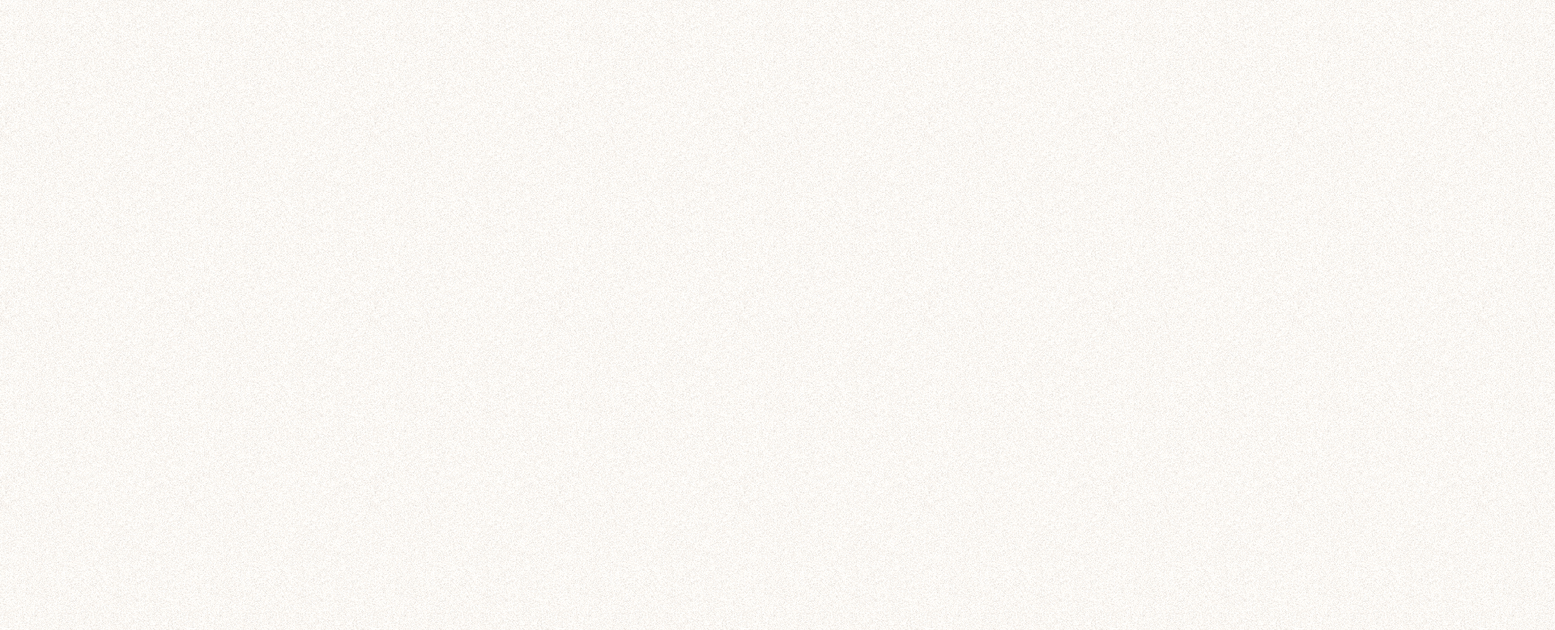
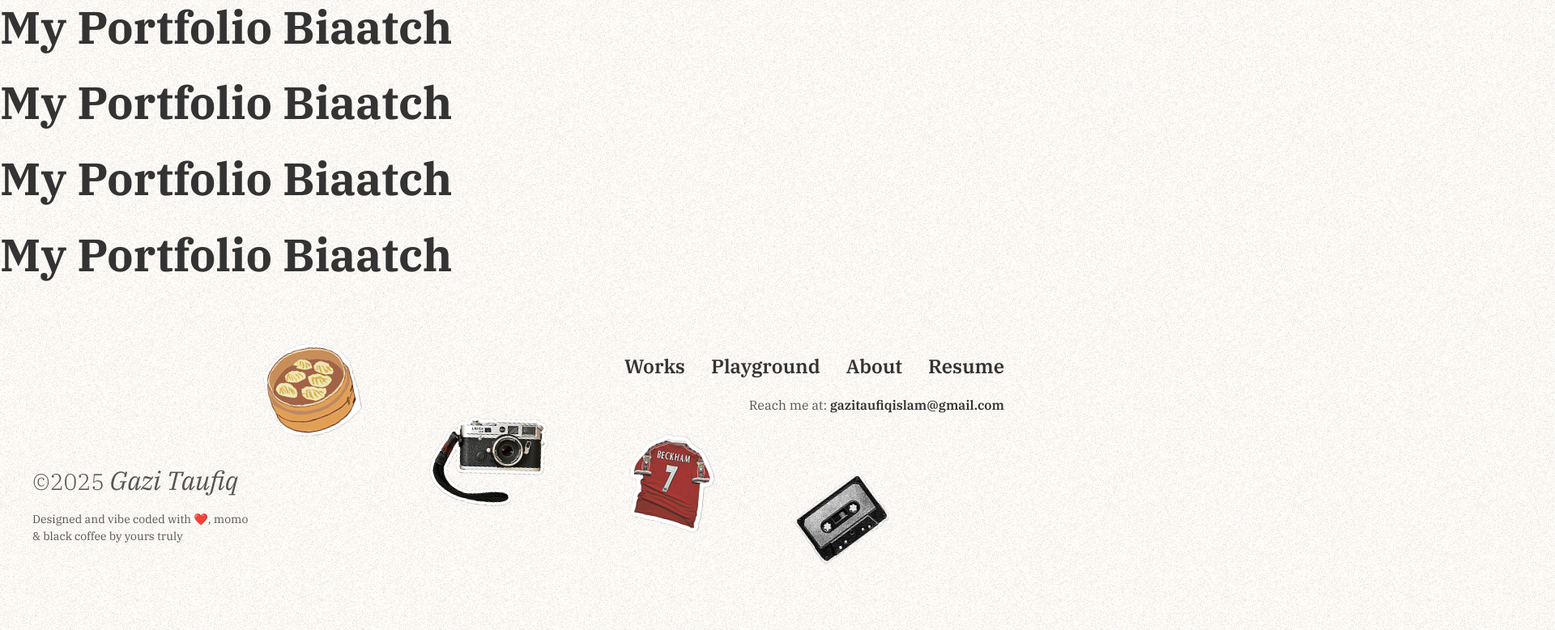
Before and after one commit to GaziTaufiqIslam/my-portfolio-2025, an Eleventy site: page src/index.njk in a window 1280 px wide. Shown: the part 898-1676 px from the top of the page at 81% size, 1920 px wide, since content can reach past the window. After the commit the page ends 1635 px from the top, so only its background shows below. Built offline with nearby package versions, Linux system fonts and the light colour scheme; Eleventy itself is replaced by a stand-in of ours; files that its build step writes are made by us from their sources.

Commit message:
add header and footer

```diff
--- a/src/_includes/layouts/base.njk
+++ b/src/_includes/layouts/base.njk
@@ -48,10 +48,38 @@
 
   </main>
 
-  <footer>
-    <p>&copy; 2025 Gazi Taufiq. All rights reserved.</p>
-    <p>&copy; Designed & Vibe-coded with &#128148, lots of momo and Black Coffee.</p>
-  </footer>
+  <footer class="site-footer">
+
+  <div class="footer-col-left">
+    <p class="site-footer__copyright">©2025 <span class ="site-footer__name">Gazi Taufiq </span></p>
+    <p class="site-footer__tagline">
+      Designed and vibe coded with ❤️, momo<br>
+      & black coffee by yours truly
+    </p>
+  </div>
+
+  <div class="footer-col-right">
+    <nav class="site-footer__nav" aria-label="Footer navigation">
+      <ul>
+        <li><a href="/works/">Works</a></li>
+        <li><a href="/playground/">Playground</a></li>
+        <li><a href="/about/">About</a></li>
+        <li><a href="/resume/">Resume</a></li>
+      </ul>
+    </nav>
+    <div class="site-footer__contact">
+      <p>Reach me at: <a href="mailto:gazitaufiqislam@gmail.com">gazitaufiqislam@gmail.com</a></p>
+    </div>
+  </div>
+
+  {# <div class="site-footer__stickers"> #}
+    <img src="/images/dumpling.png" alt="" class="sticker sticker-dumpling" aria-hidden="true">
+    <img src="/images/camera.png" alt="" class="sticker sticker-camera" aria-hidden="true">
+    <img src="/images/jersey.png" alt="" class="sticker sticker-jersey" aria-hidden="true">
+    <img src="/images/cassette.png" alt="" class="sticker sticker-cassette" aria-hidden="true">
+  {# </div> #}
+
+</footer>
 
   <script src="/assets/js/bundle.js" defer></script>
  <div class="fuzzy-overlay"></div>
--- a/src/assets/css/bundle.css
+++ b/src/assets/css/bundle.css
@@ -490,6 +490,14 @@ h1, h2, h3 {
   font-weight: 600;
 }
 
+a {
+  color: #333333;
+  text-decoration: none;
+}
+a:hover {
+  color: #555555;
+}
+
 h1 {
   font-weight: 700;
 }
@@ -498,19 +506,12 @@ code, pre {
   font-family: "IBM Plex Mono", "Courier New", Courier, monospace;
 }
 
-body {
-  position: relative;
-  z-index: 1;
-  overflow: hidden;
-  height: 100vh;
-}
-
 .fuzzy-overlay {
-  position: absolute;
+  position: fixed;
   inset: -200%;
   background: url(../js/images/noise-bg.png);
   opacity: 0.35;
-  z-index: -1;
+  z-index: -10;
   animation: shift 0.5s linear infinite both;
 }
 
@@ -524,30 +525,22 @@ body {
 }
 /*--------------------------------*\
   #TYPOGRAPHY STYLES
-  # Based on the design file
+  # Fluid scaling with clamp()
 \*--------------------------------*/
 body {
-  font-family: "IBM Plex Sans", -apple-system, BlinkMacSystemFont, "Segoe UI", Roboto, "Helvetica Neue", Arial, sans-serif;
+  font-family: "IBM Plex Serif", Georgia, Cambria, "Times New Roman", Times, serif;
   font-weight: 400;
-  font-size: 16px;
   line-height: 1.6;
   color: #333333;
   background-color: #ffffff;
   -webkit-font-smoothing: antialiased;
   -moz-osx-font-smoothing: grayscale;
+  font-size: clamp(0.9375rem, 0.9rem + 0.15vw, 1rem);
 }
 
 p {
   margin-top: 0;
   margin-bottom: 1.25rem;
-}
-
-strong, b {
-  font-weight: 600;
-}
-
-em, i {
-  font-style: italic;
 }
 
 a {
@@ -563,31 +556,14 @@ a:hover {
 }
 
 small {
-  font-size: 14px;
+  font-size: clamp(0.8125rem, 0.8rem + 0.1vw, 0.875rem);
   font-weight: 400;
-}
-
-small strong {
-  font-weight: 600;
-}
-
-code, pre {
-  font-family: "IBM Plex Mono", "Courier New", Courier, monospace;
-  font-size: 0.9rem;
-  background: #eeeeee;
-  border-radius: 4px;
-  padding: 0.2em 0.4em;
-}
-
-pre {
-  padding: 1em;
-  overflow-x: auto;
 }
 
 h1, .h1 {
   font-family: "IBM Plex Serif", Georgia, Cambria, "Times New Roman", Times, serif;
   font-weight: 700;
-  font-size: 3.5rem;
+  font-size: clamp(2.25rem, 1rem + 5vw, 3.5rem);
   line-height: 1.1;
   margin-top: 2rem;
   margin-bottom: 1.5rem;
@@ -596,25 +572,25 @@ h1, .h1 {
 h2, .h2 {
   font-family: "IBM Plex Serif", Georgia, Cambria, "Times New Roman", Times, serif;
   font-weight: 700;
-  font-size: 2.75rem;
+  font-size: clamp(2rem, 1.2rem + 3.5vw, 2.75rem);
   line-height: 1.2;
   margin-top: 1.5rem;
   margin-bottom: 1rem;
 }
 
 h3, .h3 {
-  font-family: "IBM Plex Sans", -apple-system, BlinkMacSystemFont, "Segoe UI", Roboto, "Helvetica Neue", Arial, sans-serif;
+  font-family: "IBM Plex Serif", Georgia, Cambria, "Times New Roman", Times, serif;
   font-weight: 600;
-  font-size: 2rem;
+  font-size: clamp(1.625rem, 1.2rem + 2.5vw, 2rem);
   line-height: 1.3;
   margin-top: 1.5rem;
   margin-bottom: 1rem;
 }
 
 h4, .h4 {
-  font-family: "IBM Plex Sans", -apple-system, BlinkMacSystemFont, "Segoe UI", Roboto, "Helvetica Neue", Arial, sans-serif;
+  font-family: "IBM Plex Serif", Georgia, Cambria, "Times New Roman", Times, serif;
   font-weight: 700;
-  font-size: 1.5rem;
+  font-size: clamp(1.375rem, 1.2rem + 0.8vw, 1.5rem);
   line-height: 1.4;
   margin-bottom: 0.5rem;
 }
@@ -622,29 +598,19 @@ h4, .h4 {
 h5, .h5 {
   font-family: "IBM Plex Sans", -apple-system, BlinkMacSystemFont, "Segoe UI", Roboto, "Helvetica Neue", Arial, sans-serif;
   font-weight: 600;
-  font-size: 1.125rem;
+  font-size: clamp(1.125rem, 1.1rem + 0.1vw, 1.1875rem);
   line-height: 1.4;
   margin-bottom: 0.5rem;
 }
 
-h6, .h6 {
-  font-family: "IBM Plex Sans", -apple-system, BlinkMacSystemFont, "Segoe UI", Roboto, "Helvetica Neue", Arial, sans-serif;
-  font-weight: 700;
-  font-size: 0.875rem;
-  line-height: 1.4;
-  text-transform: uppercase;
-  letter-spacing: 0.5px;
-  margin-bottom: 0.5rem;
-}
-
 .text-body-base {
-  font-family: "IBM Plex Sans", -apple-system, BlinkMacSystemFont, "Segoe UI", Roboto, "Helvetica Neue", Arial, sans-serif;
+  font-family: "IBM Plex Serif", Georgia, Cambria, "Times New Roman", Times, serif;
   font-weight: 400;
   font-size: 16px;
 }
 
 .text-small-strong {
-  font-family: "IBM Plex Sans", -apple-system, BlinkMacSystemFont, "Segoe UI", Roboto, "Helvetica Neue", Arial, sans-serif;
+  font-family: "IBM Plex Serif", Georgia, Cambria, "Times New Roman", Times, serif;
   font-size: 14px;
   font-weight: 600;
 }
@@ -725,7 +691,7 @@ h6, .h6 {
   }
 }
 .site-header__nav a:hover {
-  color: #4a2d6b;
+  color: #555555;
 }
 
 /**
@@ -863,3 +829,193 @@ a.btn-contact:hover {
     transform: translateY(-8px) rotate(-45deg);
   }
 }
+/*--------------------------------*\
+  #SITE-FOOTER
+\*--------------------------------*/
+.site-footer {
+  position: relative;
+  padding: 4rem 1.5rem;
+  overflow: hidden;
+  display: grid;
+  grid-template-areas: "nav" "contact" "copy";
+  gap: 2.5rem;
+  text-align: center;
+  justify-items: center;
+  min-height: 15em;
+}
+
+.footer-col-left {
+  grid-area: copy;
+  text-align: center;
+  align-self: flex-end;
+}
+
+.footer-col-right {
+  display: contents;
+  align-self: flex-start;
+}
+
+/**
+ * 1. Copyright & Tagline
+ */
+.site-footer__copyright {
+  font-family: "IBM Plex Serif", Georgia, Cambria, "Times New Roman", Times, serif;
+  font-size: 1.75rem;
+  font-weight: 300;
+  color: #555555;
+  margin: 0 0 0.75rem 0;
+}
+
+.site-footer__name {
+  font-style: italic;
+  font-size: 32px;
+  font-weight: 400;
+}
+
+.site-footer__tagline {
+  font-family: "IBM Plex Serif", Georgia, Cambria, "Times New Roman", Times, serif;
+  font-size: 0.875rem;
+  color: #555555;
+  line-height: 1.5;
+  margin: 0;
+}
+
+/**
+ * 2. Navigation & Contact
+ */
+.site-footer__nav {
+  grid-area: nav;
+}
+.site-footer__nav ul {
+  list-style: none;
+  padding: 0;
+  margin: 0;
+}
+.site-footer__nav li {
+  margin-bottom: 1.25rem;
+}
+.site-footer__nav a {
+  font-family: "IBM Plex Serif", Georgia, Cambria, "Times New Roman", Times, serif;
+  font-weight: 700;
+  font-size: 1.15rem;
+  color: #333333;
+  text-decoration: none;
+}
+.site-footer__nav a:hover {
+  color: #4a2d6b;
+}
+
+.site-footer__contact {
+  grid-area: contact;
+  font-family: "IBM Plex Serif", Georgia, Cambria, "Times New Roman", Times, serif;
+  font-size: 1rem;
+  color: #555555;
+}
+.site-footer__contact a {
+  font-weight: 600;
+  color: #333333;
+  text-decoration: none;
+}
+.site-footer__contact a:hover {
+  text-decoration: underline;
+}
+
+/**
+ * 3. Stickers (Mobile)
+ * Positioned absolutely relative to the footer
+ */
+.sticker {
+  position: absolute;
+  display: block;
+  z-index: -1;
+  max-width: 200px;
+}
+
+.sticker-dumpling {
+  top: 2.25rem;
+  left: calc(-6rem + 10vw);
+  transform: rotate(-15deg);
+}
+
+.sticker-camera {
+  bottom: 14rem;
+  left: calc(-8rem + 12vw);
+  transform: rotate(15deg);
+}
+
+.sticker-jersey {
+  top: 4rem;
+  right: calc(-6rem + 10vw);
+  transform: rotate(10deg);
+  max-width: 120px;
+}
+
+.sticker-cassette {
+  bottom: 16rem;
+  right: calc(-6rem + 10vw);
+  transform: rotate(-10deg);
+}
+
+/*--------------------------------*\
+  #RESPONSIVE (Tablet & Desktop)
+\*--------------------------------*/
+@media (min-width: 768px) {
+  .site-footer {
+    display: flex;
+    justify-content: space-between;
+    align-items: flex-end;
+    padding: 4rem 2.5rem;
+    text-align: left;
+    grid-template-areas: none;
+    gap: 0;
+    justify-items: start;
+  }
+  .footer-col-left {
+    text-align: left;
+  }
+  .footer-col-right {
+    display: block;
+    text-align: right;
+  }
+  /**
+   * 1. Nav & Contact (Desktop)
+   */
+  .site-footer__nav ul {
+    display: flex;
+    justify-content: flex-end;
+  }
+  .site-footer__nav li {
+    margin: 0 0 0 2rem;
+  }
+  .site-footer__nav a {
+    font-size: 1.5rem;
+    font-weight: 600;
+  }
+  .site-footer__contact {
+    margin-top: 1rem;
+  }
+  /**
+   * 2. Stickers (Desktop)
+   * Repositioned for the wide layout
+   */
+  .sticker-dumpling {
+    top: 3rem;
+    left: 25%;
+    transform: rotate(-10deg);
+  }
+  .sticker-camera {
+    top: 6rem;
+    left: 40%;
+    transform: rotate(10deg);
+  }
+  .sticker-jersey {
+    top: 10rem;
+    left: 60%;
+    transform: rotate(5deg);
+  }
+  .sticker-cassette {
+    top: 12rem;
+    left: 75%;
+    transform: rotate(-10deg);
+  }
+}
--- a/src/index.njk
+++ b/src/index.njk
@@ -4,3 +4,14 @@ title: Gazi Taufiq | Multi-disciplanary Designer
 ---
 
 <h1>My Portfolio Biaatch</h1>
+<h1>My Portfolio Biaatch</h1>
+<h1>My Portfolio Biaatch</h1>
+<h1>My Portfolio Biaatch</h1>
+<h1>My Portfolio Biaatch</h1>
+<h1>My Portfolio Biaatch</h1>
+<h1>My Portfolio Biaatch</h1>
+<h1>My Portfolio Biaatch</h1>
+<h1>My Portfolio Biaatch</h1>
+<h1>My Portfolio Biaatch</h1>
+<h1>My Portfolio Biaatch</h1>
+<h1>My Portfolio Biaatch</h1>
--- a/src/scss/_base.scss
+++ b/src/scss/_base.scss
@@ -8,6 +8,14 @@ h1, h2, h3 {
   font-weight: 600;
 }
 
+a {
+  color: $color-neutral-900;
+  text-decoration: none;
+  &:hover {
+    color: $color-neutral-700
+  }
+}
+
 h1 {
     font-weight: 700;
 }
@@ -16,20 +24,19 @@ code, pre {
   font-family: $font-mono;
 }
 
-body {
-    position: relative;
-    z-index: 1;
-    overflow: hidden;
-    height: 100vh;
-}
-
+// body {
+//     position: relative;
+//     overflow-x: hidden;
+// }
 .fuzzy-overlay{
-    position: absolute;
-    inset: -200%;
-    background: url("../images/noise-bg.png");
-    opacity: 0.35;
-    z-index: -1;
-    animation: shift .5s linear infinite both;
+  // height: 100%;
+  // pointer-events: none;
+  position: fixed;
+  inset: -200%;
+  background: url("../images/noise-bg.png");
+  opacity: 0.35;
+  z-index: -10;
+  animation: shift .5s linear infinite both;
 }
 
 @keyframes shift {
--- /dev/null
+++ b/src/scss/_footer.scss
@@ -0,0 +1,218 @@
+/*--------------------------------*\
+  #SITE-FOOTER
+\*--------------------------------*/
+
+.site-footer {
+  position: relative; // Crucial for positioning the stickers
+  padding: 4rem 1.5rem; // Generous padding on mobile
+//   background-color: $color-neutral-100; // The light gray background
+  overflow: hidden; // Prevents stickers from causing horizontal scroll
+
+  // Mobile Layout (default): Stacked columns
+  display: grid;
+  grid-template-areas:
+    "nav"
+    "contact"
+    "copy";
+  gap: 2.5rem;
+  text-align: center;
+  justify-items: center;
+  min-height: 15em;
+}
+
+// --- Footer Columns ---
+
+.footer-col-left {
+  grid-area: copy;
+  text-align: center;
+
+  align-self: flex-end; // Pushes to the bottom of the grid area
+}
+
+.footer-col-right {
+  display: contents; // Lets the nav and contact fit into the grid
+  align-self: flex-start;
+}
+
+/**
+ * 1. Copyright & Tagline
+ */
+.site-footer__copyright {
+  font-family: $font-serif;
+  font-size: 1.75rem; // ~28px
+  font-weight: 300;
+  color: $color-text-light;
+  margin: 0 0 0.75rem 0;
+}
+
+.site-footer__name {
+    font-style: italic;
+    font-size: 32px;
+    font-weight: 400;
+}
+
+.site-footer__tagline {
+  font-family: $font-serif;
+  font-size: 0.875rem; // ~14px
+  color: $color-text-light;
+  line-height: 1.5;
+  margin: 0;
+}
+
+
+/**
+ * 2. Navigation & Contact
+ */
+.site-footer__nav {
+  grid-area: nav;
+
+  ul {
+    list-style: none;
+    padding: 0;
+    margin: 0;
+  }
+
+  li {
+    margin-bottom: 1.25rem;
+  }
+
+  a {
+    font-family: $font-serif;
+    font-weight: 700;
+    font-size: 1.15rem;
+    color: $color-text;
+    text-decoration: none;
+
+    &:hover {
+      color: $color-brand;
+    }
+  }
+}
+
+.site-footer__contact {
+  grid-area: contact;
+  font-family: $font-serif;
+  font-size: 1rem;
+  color: $color-text-light;
+
+  a {
+    font-weight: 600;
+    color: $color-text;
+    text-decoration: none;
+
+    &:hover {
+      text-decoration: underline;
+    }
+  }
+}
+
+
+/**
+ * 3. Stickers (Mobile)
+ * Positioned absolutely relative to the footer
+ */
+.sticker {
+  position: absolute;
+  display: block;
+  z-index: -1;
+  max-width: 200px; // Default size
+}
+
+.sticker-dumpling {
+  top: 2.25rem;
+  left: calc(-6rem + 10vw);
+  transform: rotate(-15deg);
+}
+.sticker-camera {
+  bottom: 14rem;
+  left: calc(-8rem + 12vw);
+  transform: rotate(15deg);
+}
+.sticker-jersey {
+  top: 4rem;
+  right: calc(-6rem + 10vw);
+  transform: rotate(10deg);
+  max-width: 120px;
+}
+.sticker-cassette {
+  bottom: 16rem;
+  right: calc(-6rem + 10vw);
+  transform: rotate(-10deg);
+}
+
+
+/*--------------------------------*\
+  #RESPONSIVE (Tablet & Desktop)
+\*--------------------------------*/
+
+@media (min-width: $breakpoint-md) { // 768px and up
+
+  .site-footer {
+    // Switch to a 2-column flex layout
+    display: flex;
+    justify-content: space-between;
+    align-items: flex-end; // Aligns to the bottom
+    padding: 4rem 2.5rem;
+    text-align: left;
+
+    // Reset grid properties
+    grid-template-areas: none;
+    gap: 0;
+    justify-items: start;
+  }
+
+  .footer-col-left {
+    text-align: left;
+  }
+
+  .footer-col-right {
+    display: block; // No longer part of a grid
+    text-align: right;
+  }
+
+  /**
+   * 1. Nav & Contact (Desktop)
+   */
+  .site-footer__nav {
+    ul {
+      display: flex; // Horizontal links
+      justify-content: flex-end;
+    }
+    li {
+      margin: 0 0 0 2rem; // 32px left margin
+    }
+    a {
+      font-size: 1.5rem; // Back to 16px
+      font-weight: 600;
+    }
+  }
+
+  .site-footer__contact {
+    margin-top: 1rem;
+  }
+
+  /**
+   * 2. Stickers (Desktop)
+   * Repositioned for the wide layout
+   */
+  .sticker-dumpling {
+    top: 3rem;
+    left: 25%;
+    transform: rotate(-10deg);
+  }
+  .sticker-camera {
+    top: 6rem;
+    left: 40%;
+    transform: rotate(10deg);
+  }
+  .sticker-jersey {
+    top: 10rem;
+    left: 60%;
+    transform: rotate(5deg);
+  }
+  .sticker-cassette {
+    top: 12rem;
+    left: 75%;
+    transform: rotate(-10deg);
+  }
+}
--- a/src/scss/_header.scss
+++ b/src/scss/_header.scss
@@ -78,7 +78,7 @@
     }
 
     &:hover {
-      color: $color-brand;
+      color: $color-neutral-700;
     }
   }
 }
--- a/src/scss/_typography.scss
+++ b/src/scss/_typography.scss
@@ -1,20 +1,22 @@
 /*--------------------------------*\
   #TYPOGRAPHY STYLES
-  # Based on the design file
+  # Fluid scaling with clamp()
 \*--------------------------------*/
 
 // --- 1. BASE BODY & PARAGRAPH ---
 
 body {
-  // Corresponds to "Body Base" (p 400)
-  font-family: $font-sans;
+  font-family: $font-serif;
   font-weight: 400;
-  font-size: 16px; // Default
   line-height: 1.6;
   color: $color-text;
   background-color: $color-background;
   -webkit-font-smoothing: antialiased;
   -moz-osx-font-smoothing: grayscale;
+
+  // Corresponds to "Body Base"
+  // Scales from 15px to 16px
+  font-size: clamp(0.9375rem, 0.9rem + 0.15vw, 1rem);
 }
 
 p {
@@ -22,19 +24,10 @@ p {
   margin-bottom: 1.25rem;
 }
 
-// Corresponds to "Body Strong" (p 600)
-strong, b {
-  font-weight: 600;
-}
+// ... (strong, em, etc. are fine as-is) ...
 
-// Corresponds to "Body Emphasis" (p italics)
-em, i {
-  font-style: italic;
-}
-
-// Corresponds to "Body Link" (a)
 a {
-  color: $color-text; // Uses the default text color
+  color: $color-text;
   font-weight: 400;
   text-decoration: underline;
   text-decoration-thickness: 1px;
@@ -42,112 +35,91 @@ a {
   transition: color 0.2s ease-out;
 
   &:hover {
-    color: $color-brand; // Change color on hover
+    color: $color-brand;
   }
 }
 
-// Corresponds to "Body Small" (p 14px 400)
+// Corresponds to "Body Small"
 small {
-  font-size: 14px;
+  // Scales from 13px to 14px
+  font-size: clamp(0.8125rem, 0.8rem + 0.1vw, 0.875rem);
   font-weight: 400;
 }
 
-// Corresponds to "Body Small Strong" (p 14px 600)
-small strong {
-  font-weight: 600;
-}
+// ... (code, pre, etc. are fine as-is) ...
 
-// Corresponds to "Body Code" (span)
-code, pre {
-  font-family: $font-mono;
-  font-size: 0.9rem;
-  background: $color-neutral-100;
-  border-radius: 4px;
-  padding: 0.2em 0.4em;
-}
-
-pre {
-  padding: 1em;
-  overflow-x: auto;
-}
 
 // --- 2. HEADINGS (H1-H6) ---
-// We also create .h1, .h2, etc. classes so you can
-// apply heading styles to any element.
 
 // Corresponds to "Title Hero" (h1)
+// Scales from 36px to 56px
 h1, .h1 {
   font-family: $font-serif;
-  font-weight: 700; // Assumed heavy weight
-  font-size: 3.5rem;  // ~56px
+  font-weight: 700;
+  font-size: clamp(2.25rem, 1rem + 5vw, 3.5rem);
   line-height: 1.1;
   margin-top: 2rem;
   margin-bottom: 1.5rem;
 }
 
 // Corresponds to "Title Page" (h2)
+// Scales from 32px to 44px
 h2, .h2 {
   font-family: $font-serif;
   font-weight: 700;
-  font-size: 2.75rem; // ~44px
+  font-size: clamp(2rem, 1.2rem + 3.5vw, 2.75rem);
   line-height: 1.2;
   margin-top: 1.5rem;
   margin-bottom: 1rem;
 }
 
 // Corresponds to "Sub-Title" (h3)
+// Scales from 26px to 32px
 h3, .h3 {
-  font-family: $font-sans; // Note: Switched to Sans-Serif
+  font-family: $font-serif;
   font-weight: 600;
-  font-size: 2rem; // ~32px
+  font-size: clamp(1.625rem, 1.2rem + 2.5vw, 2rem);
   line-height: 1.3;
   margin-top: 1.5rem;
   margin-bottom: 1rem;
 }
 
 // Corresponds to "Heading" (h4)
+// Scales from 22px to 24px
 h4, .h4 {
-  font-family: $font-sans;
+  font-family: $font-serif;
   font-weight: 700;
-  font-size: 1.5rem; // ~24px
+  font-size: clamp(1.375rem, 1.2rem + 0.8vw, 1.5rem);
   line-height: 1.4;
   margin-bottom: 0.5rem;
 }
 
 // Corresponds to "Sub-heading" (h5)
+// Scales from 18px to 19px
 h5, .h5 {
   font-family: $font-sans;
   font-weight: 600;
-  font-size: 1.125rem; // ~18px
+  font-size: clamp(1.125rem, 1.1rem + 0.1vw, 1.1875rem);
   line-height: 1.4;
   margin-bottom: 0.5rem;
 }
 
-// A default h6 for completeness
-h6, .h6 {
-  font-family: $font-sans;
-  font-weight: 700;
-  font-size: 0.875rem; // 14px
-  line-height: 1.4;
-  text-transform: uppercase;
-  letter-spacing: 0.5px;
-  margin-bottom: 0.5rem;
-}
+// ... (h6, strong, code, etc. can stay the same) ...
 
 
 // --- 3. UTILITY CLASSES ---
-// For the "single line" span styles in your image
+// These remain static, as they are specific utility overrides
 
 // Corresponds to "Body Base single Line" (span)
 .text-body-base {
-  font-family: $font-sans;
+  font-family: $font-serif;
   font-weight: 400;
-  font-size: 16px;
+  font-size: 16px; // 1rem
 }
 
 // Corresponds to "Body Small Strong single Line" (span)
 .text-small-strong {
-  font-family: $font-sans;
-  font-size: 14px;
+  font-family: $font-serif;
+  font-size: 14px; // 0.875rem
   font-weight: 600;
 }
--- a/src/scss/main.scss
+++ b/src/scss/main.scss
@@ -11,3 +11,4 @@
 
 // 4. Your components and layouts will go here...
 @import 'header';
+@import 'footer';
```
Also changed, not shown: src/images/camera.png (added), src/images/cassette.png (added), src/images/dumpling.png (added), src/images/jersey.png (added).
